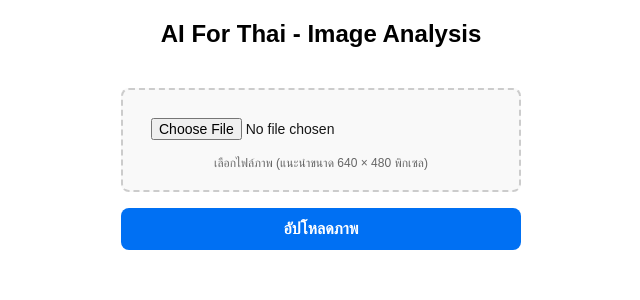
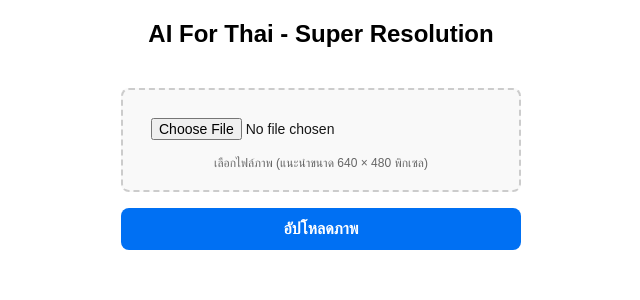
Before and after one commit to meen2161/NextJS-AiForThai, a Next.js app: page / in a window 1280 px wide. Shown: the top 300 px of the page, without its empty margins (319-959 px from the left). Built offline with nearby package versions, Linux system fonts and the light colour scheme.

Commit message:
🛠️Fix : punnarat accident

```diff
--- a/src/app/page.tsx
+++ b/src/app/page.tsx
@@ -79,7 +79,7 @@
           textAlign: "center",
         }}
       >
-        AI For Thai - Image Analysis
+        AI For Thai - Super Resolution
       </h1>
       <form
         onSubmit={handleSubmit}
```
